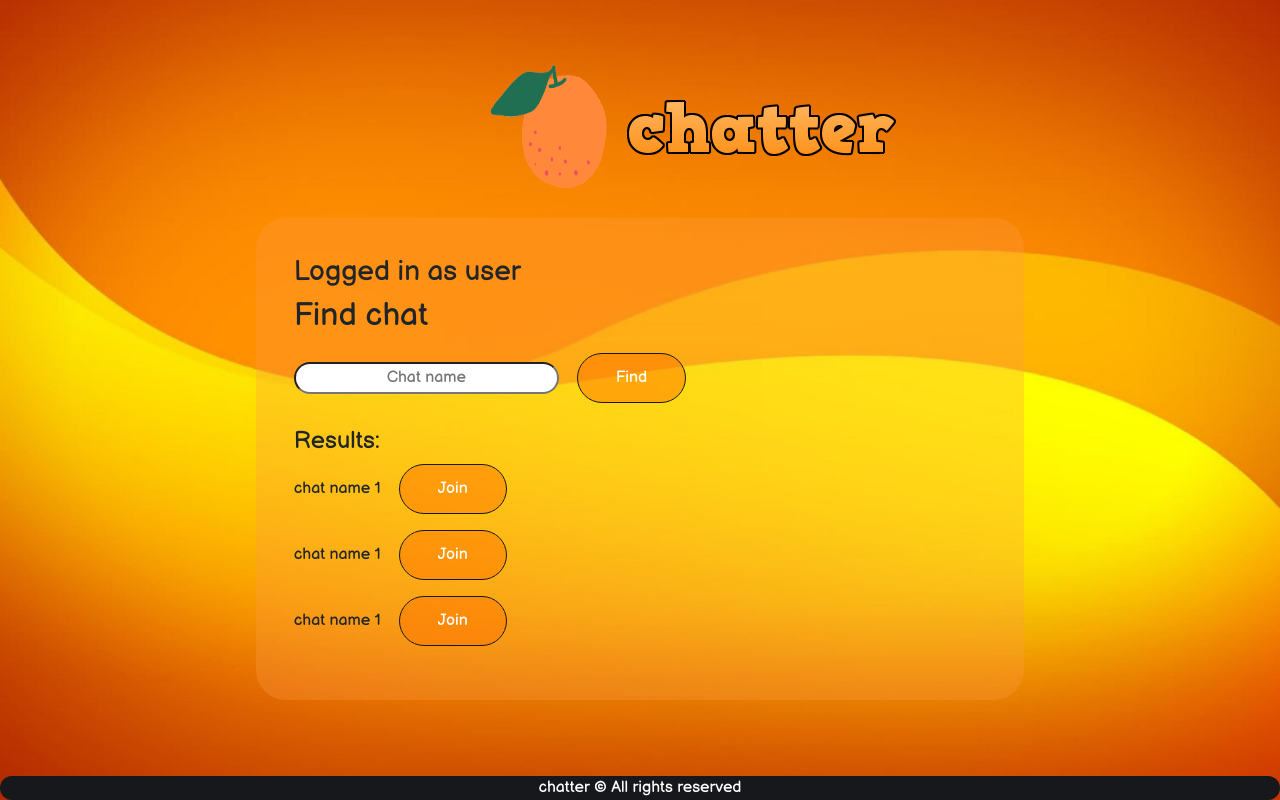
After one commit to FMularski/chatter, a Flask app: page /find_chat in a window 1280 px wide. The commit adds this page. Run offline with Flask 2, Linux system fonts and the light colour scheme; some libraries are stand-ins or nearby versions.

Commit message:
create_chat.html

```diff
--- a/app.py
+++ b/app.py
@@ -32,5 +32,21 @@ def create_account():
         return f'{login_}\n{email}\n{password}\n{confirm}'
 
 
+@app.route('/create_chat', methods=['GET', 'POST'])
+def create_chat():
+    if request.method == 'GET':
+        return render_template('create_chat.html')
+    else:
+        pass
+
+
+@app.route('/find_chat', methods=['GET', 'POST'])
+def find_chat():
+    if request.method == 'GET':
+        return render_template('find_chat.html')
+    else:
+        pass
+
+
 if __name__ == '__main__':
     app.run(debug=True)
--- a/static/css/chatter.css
+++ b/static/css/chatter.css
@@ -82,9 +82,26 @@ form>input:focus
     border: 5px solid #ffaa00;
 }
 
+#select-friends-form
+{
+    text-align: left;
+}
+
+.find-chat-form
+{
+    text-align: left;
+}
+
+
 .confirm-btn
 {
     width:200px;
+}
+
+.find-chat-btn, .join-chat-btn
+{
+    width: auto;
+    margin-left: 2%;
 }
 
 .chatter-btn
--- a/templates/base.html
+++ b/templates/base.html
@@ -4,6 +4,7 @@
     <!-- Required meta tags -->
     <meta charset="utf-8">
     <meta name="viewport" content="width=device-width, initial-scale=1, shrink-to-fit=yes">
+    <link rel="icon" type="image" href="{{url_for('static', filename='images/orange.ico')}}" />
 
     <!-- Bootstrap CSS -->
     <link rel="stylesheet" href="https://stackpath.bootstrapcdn.com/bootstrap/4.5.2/css/bootstrap.min.css" integrity="sha384-JcKb8q3iqJ61gNV9KGb8thSsNjpSL0n8PARn9HuZOnIxN0hoP+VmmDGMN5t9UJ0Z" crossorigin="anonymous">
--- a/templates/chat.html
+++ b/templates/chat.html
@@ -1,12 +1,14 @@
 {% extends 'base.html' %}
 
-{% block title %} {{chat_name}} {% endblock %}
+{% block title %} chatter: {{chat_name}} {% endblock %}
 
 {% block content %}
     <div id="content">
         <h3>Logged in as user</h3>
         <p>
-            <span id="chats">{{chat_name}}</span>
+            <span id="chats">{{chat_name}} (user1, user2, user3)</span>
+        </p>
+        <p>
             <a class="btn chatter-btn option-btn">Invite</a>
             <a class="btn chatter-btn option-btn">Leave chat</a>
             <input id="notification-cb" type="checkbox" name="notifications"/> Notifications
--- /dev/null
+++ b/templates/find_chat.html
@@ -0,0 +1,26 @@
+{% extends 'base.html' %}
+
+{% block title %} Find chat {% endblock %}
+
+{% block content %}
+    <div id="content">
+        <h3>Logged in as user</h3>
+        <h2>Find chat</h2>
+        <form id="select-friends-form">
+            <input type="text" name="chat_name" placeholder="Chat name"/>
+            <input class="chatter-btn find-chat-btn" type="submit" value="Find"/>
+        </form>
+
+        <br/>
+        <h4>Results:</h4>
+        <form class="find-chat-form">
+            <p>chat name 1 <input class="chatter-btn join-chat-btn" type="submit" value="Join"/></p>
+        </form>
+        <form class="find-chat-form">
+            <p>chat name 1 <input class="chatter-btn join-chat-btn" type="submit" value="Join"/></p>
+        </form>
+        <form class="find-chat-form">
+            <p>chat name 1 <input class="chatter-btn join-chat-btn" type="submit" value="Join"/></p>
+        </form>
+    </div>
+{% endblock %}
--- a/templates/home.html
+++ b/templates/home.html
@@ -6,10 +6,9 @@
     <div id="content">
         <h3>Logged in as user</h3>
         <p>
-            <span>Logged in as user</span>
             <a class="btn chatter-btn option-btn">Create chat</a>
             <a class="btn chatter-btn option-btn">Find chat</a>
-            <a class="btn chatter-btn option-btn">Friends</a>
+            <a class="btn chatter-btn option-bsn">Friends</a>
         </p>
         <table class="table table-hover table-striped">
             <tbody>
```
Also changed, not shown: templates/create_chat.html (added, +20 -0 lines), static/images/orange.ico (added).
